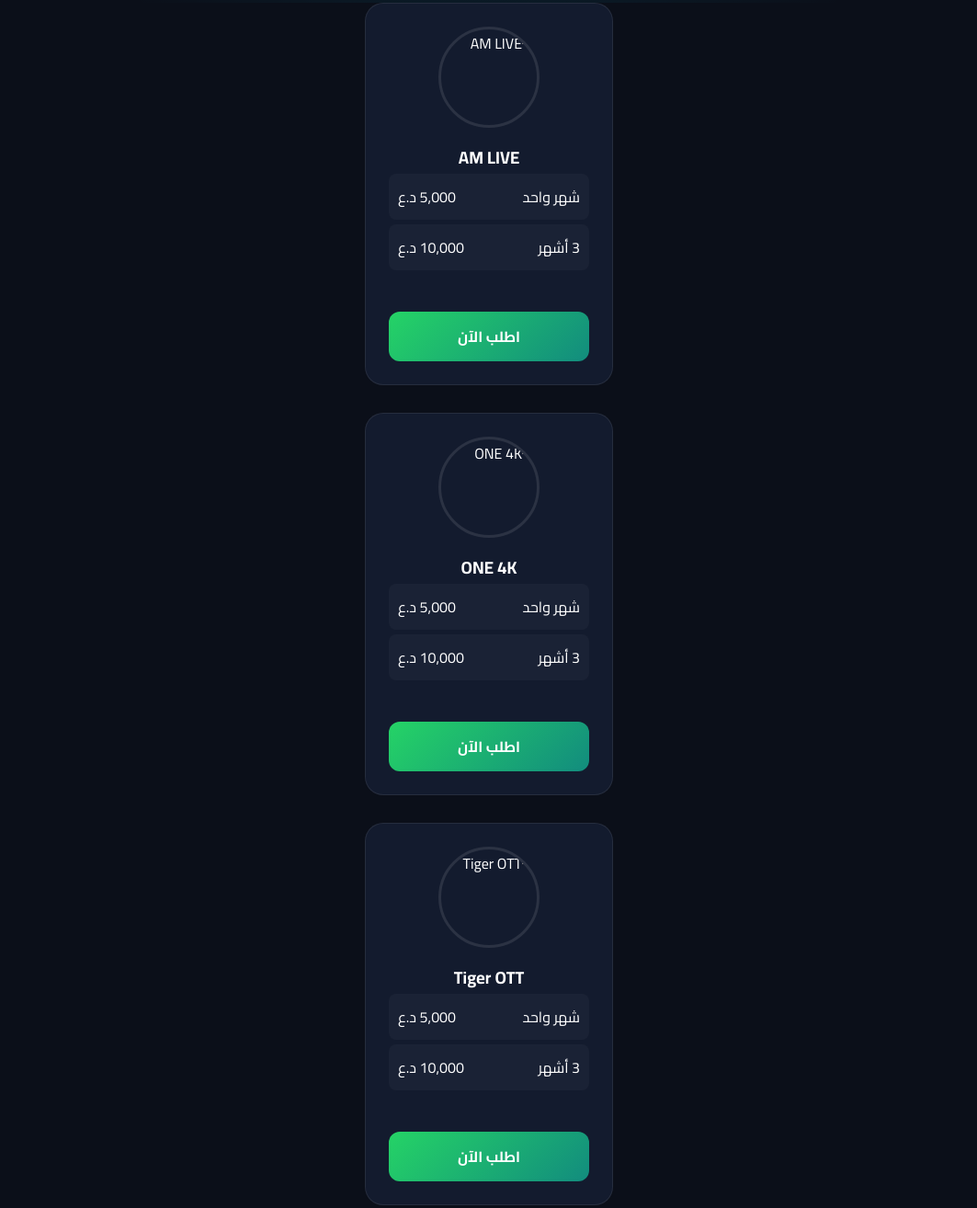
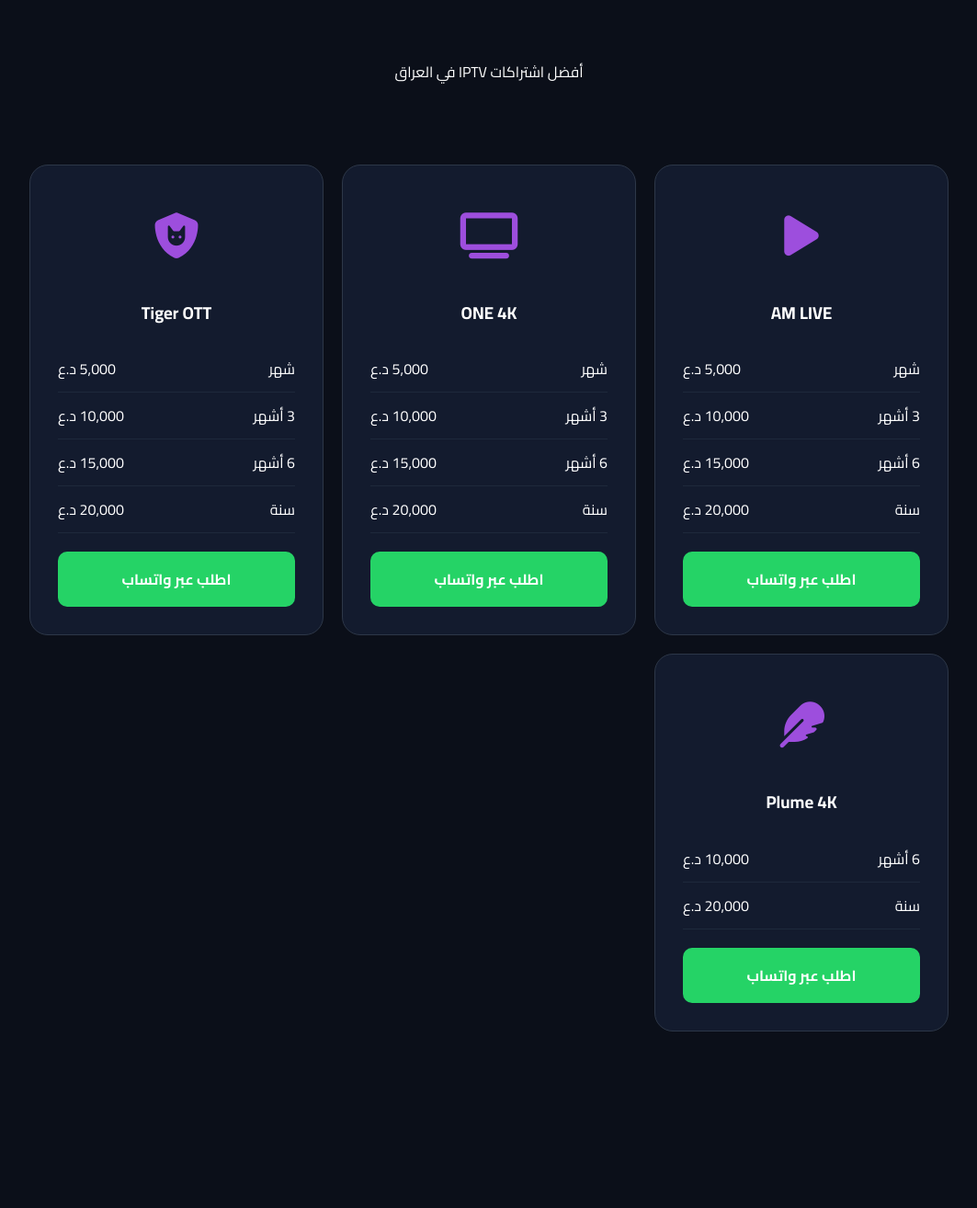
Before and after one commit to aidentariq90-bot/Ayan-Store, a plain HTML site: page index.html in a window 1280 px wide. Shown: the part 317-1631 px from the top of the page at 92% size, without its empty margins (108-1171 px from the left). After the commit the page ends 1459 px from the top, so only its background shows below. Drawn offline with Linux system fonts and the light colour scheme.

Commit message:
Refactor index.html for layout and styling updates
Updated the title and styling for consistency, and modified server card structure for better layout. Adjusted pricing display and added functionality for ordering via WhatsApp.

```diff
--- a/index.html
+++ b/index.html
@@ -3,84 +3,80 @@
 <head>
     <meta charset="UTF-8">
     <meta name="viewport" content="width=device-width, initial-scale=1.0">
-    <title>Ayan Store - متجر أيان لاشتراكات IPTV</title>
-    <link href="https://fonts.googleapis.com/css2?family=Cairo:wght@400;600;700;900&display=swap" rel="stylesheet">
+    <title>Ayan Store - متجر أيان</title>
+    <link href="https://fonts.googleapis.com/css2?family=Cairo:wght@400;700;900&display=swap" rel="stylesheet">
     <link rel="stylesheet" href="https://cdnjs.cloudflare.com/ajax/libs/font-awesome/6.4.0/css/all.min.css">
     <style>
-        :root { --bg-color: #0b0f19; --card-bg: #131b2e; --accent-blue: #00d2ff; --accent-purple: #9d4edd; --text-color: #ffffff; --text-muted: #a0aec0; --whatsapp-color: #25D366; }
-        * { box-sizing: border-box; margin: 0; padding: 0; font-family: 'Cairo', sans-serif; }
-        body { background-color: var(--bg-color); color: var(--text-color); min-height: 100vh; display: flex; flex-direction: column; }
-        header { text-align: center; padding: 40px 20px 20px; background: radial-gradient(circle at top, rgba(0, 210, 255, 0.15), transparent 70%); }
-        .main-logo { width: 140px; height: 140px; object-fit: contain; border-radius: 50%; box-shadow: 0 0 25px rgba(0, 210, 255, 0.4); margin-bottom: 15px; }
-        .title-3d { font-size: 3.2rem; font-weight: 900; background: linear-gradient(135deg, #00d2ff 0%, #9d4edd 100%); -webkit-background-clip: text; -webkit-text-fill-color: transparent; }
-        .container { max-width: 1200px; margin: 0 auto; padding: 0 20px 60px; }
-        .servers-grid { display: grid; grid-template-columns: repeat(auto-fit, minmax(270px, 1fr)); gap: 30px; }
-        .server-card { background: var(--card-bg); border-radius: 20px; padding: 25px; display: flex; flex-direction: column; align-items: center; border: 1px solid rgba(255, 255, 255, 0.08); }
-        .server-logo { width: 110px; height: 110px; object-fit: cover; border-radius: 50%; margin-bottom: 15px; border: 3px solid rgba(255, 255, 255, 0.1); }
-        .btn-whatsapp { width: 100%; background: linear-gradient(135deg, #25D366 0%, #128C7E 100%); color: white; padding: 12px; border-radius: 12px; text-align: center; text-decoration: none; font-weight: 700; margin-top: 15px; }
-        .pricing-list { width: 100%; list-style: none; margin-bottom: 25px; }
-        .price-item { display: flex; justify-content: space-between; padding: 10px; background: rgba(255, 255, 255, 0.03); margin-bottom: 5px; border-radius: 8px; }
+        :root { --bg: #0b0f19; --card: #131b2e; --blue: #00d2ff; --purple: #9d4edd; }
+        body { background: var(--bg); color: #fff; font-family: 'Cairo', sans-serif; margin: 0; padding: 0; }
+        header { text-align: center; padding: 50px 20px; }
+        .logo-icon { font-size: 80px; color: var(--blue); margin-bottom: 20px; text-shadow: 0 0 20px var(--blue); }
+        h1 { font-size: 3.5rem; background: linear-gradient(to right, #00d2ff, #9d4edd); -webkit-background-clip: text; -webkit-text-fill-color: transparent; }
+        .container { max-width: 1000px; margin: auto; padding: 20px; }
+        .grid { display: grid; grid-template-columns: repeat(auto-fit, minmax(280px, 1fr)); gap: 20px; }
+        .card { background: var(--card); padding: 30px; border-radius: 20px; text-align: center; border: 1px solid #2d3748; }
+        .icon-box { font-size: 50px; color: var(--purple); margin-bottom: 15px; }
+        .price-row { display: flex; justify-content: space-between; padding: 10px 0; border-bottom: 1px solid #1e293b; }
+        .btn { display: block; background: #25D366; color: white; padding: 15px; border-radius: 10px; text-decoration: none; font-weight: bold; margin-top: 20px; }
     </style>
 </head>
 <body>
+
     <header>
-        <!-- هنا شعار المتجر -->
-        <img src="svgviewer-png-output.png" alt="Ayan Store Logo" class="main-logo">
-        <h1 class="title-3d">AYAN STORE</h1>
+        <div class="logo-icon"><i class="fa-solid fa-bolt"></i></div>
+        <h1>AYAN STORE</h1>
+        <p>أفضل اشتراكات IPTV في العراق</p>
     </header>
 
     <div class="container">
-        <div class="servers-grid">
-            <!-- Server 1: AM LIVE -->
-            <div class="server-card">
-                <img src="IMG_142931_20260716.png" alt="AM LIVE" class="server-logo">
+        <div class="grid">
+            <!-- AM LIVE -->
+            <div class="card">
+                <div class="icon-box"><i class="fa-solid fa-play"></i></div>
                 <h3>AM LIVE</h3>
-                <ul class="pricing-list">
-                    <li class="price-item"><span>شهر واحد</span><span>5,000 د.ع</span></li>
-                    <li class="price-item"><span>3 أشهر</span><span>10,000 د.ع</span></li>
-                </ul>
-                <a href="#" onclick="orderServer('AM LIVE')" class="btn-whatsapp">اطلب الآن</a>
+                <div class="price-row"><span>شهر</span><span>5,000 د.ع</span></div>
+                <div class="price-row"><span>3 أشهر</span><span>10,000 د.ع</span></div>
+                <div class="price-row"><span>6 أشهر</span><span>15,000 د.ع</span></div>
+                <div class="price-row"><span>سنة</span><span>20,000 د.ع</span></div>
+                <a href="#" onclick="order('AM LIVE')" class="btn">اطلب عبر واتساب</a>
             </div>
 
-            <!-- Server 2: ONE 4K -->
-            <div class="server-card">
-                <img src="IMG_193200_20260813.jpg" alt="ONE 4K" class="server-logo">
+            <!-- ONE 4K -->
+            <div class="card">
+                <div class="icon-box"><i class="fa-solid fa-tv"></i></div>
                 <h3>ONE 4K</h3>
-                <ul class="pricing-list">
-                    <li class="price-item"><span>شهر واحد</span><span>5,000 د.ع</span></li>
-                    <li class="price-item"><span>3 أشهر</span><span>10,000 د.ع</span></li>
-                </ul>
-                <a href="#" onclick="orderServer('ONE 4K')" class="btn-whatsapp">اطلب الآن</a>
+                <div class="price-row"><span>شهر</span><span>5,000 د.ع</span></div>
+                <div class="price-row"><span>3 أشهر</span><span>10,000 د.ع</span></div>
+                <div class="price-row"><span>6 أشهر</span><span>15,000 د.ع</span></div>
+                <div class="price-row"><span>سنة</span><span>20,000 د.ع</span></div>
+                <a href="#" onclick="order('ONE 4K')" class="btn">اطلب عبر واتساب</a>
             </div>
 
-            <!-- Server 3: Tiger OTT -->
-            <div class="server-card">
-                <img src="IMG_214040_20260816.jpg" alt="Tiger OTT" class="server-logo">
+            <!-- Tiger OTT -->
+            <div class="card">
+                <div class="icon-box"><i class="fa-solid fa-shield-cat"></i></div>
                 <h3>Tiger OTT</h3>
-                <ul class="pricing-list">
-                    <li class="price-item"><span>شهر واحد</span><span>5,000 د.ع</span></li>
-                    <li class="price-item"><span>3 أشهر</span><span>10,000 د.ع</span></li>
-                </ul>
-                <a href="#" onclick="orderServer('Tiger OTT')" class="btn-whatsapp">اطلب الآن</a>
+                <div class="price-row"><span>شهر</span><span>5,000 د.ع</span></div>
+                <div class="price-row"><span>3 أشهر</span><span>10,000 د.ع</span></div>
+                <div class="price-row"><span>6 أشهر</span><span>15,000 د.ع</span></div>
+                <div class="price-row"><span>سنة</span><span>20,000 د.ع</span></div>
+                <a href="#" onclick="order('Tiger OTT')" class="btn">اطلب عبر واتساب</a>
             </div>
 
-            <!-- Server 4: Plume4k -->
-            <div class="server-card">
-                <img src="IMG_214107_20260816.jpg" alt="Plume4k" class="server-logo">
+            <!-- Plume 4K -->
+            <div class="card">
+                <div class="icon-box"><i class="fa-solid fa-feather"></i></div>
                 <h3>Plume 4K</h3>
-                <ul class="pricing-list">
-                    <li class="price-item"><span>6 أشهر</span><span>10,000 د.ع</span></li>
-                    <li class="price-item"><span>سنة كاملة</span><span>20,000 د.ع</span></li>
-                </ul>
-                <a href="#" onclick="orderServer('Plume 4K')" class="btn-whatsapp">اطلب الآن</a>
+                <div class="price-row"><span>6 أشهر</span><span>10,000 د.ع</span></div>
+                <div class="price-row"><span>سنة</span><span>20,000 د.ع</span></div>
+                <a href="#" onclick="order('Plume 4K')" class="btn">اطلب عبر واتساب</a>
             </div>
         </div>
     </div>
 
     <script>
-        const whatsappNumber = "9647731354565"; // ضع رقمك هنا
-        function orderServer(serverName) {
-            window.open(`https://wa.me/${whatsappNumber}?text=${encodeURIComponent('أريد الاشتراك في سيرفر: ' + serverName)}`, '_blank');
+        function order(server) {
+            window.location.href = "https://wa.me/+9647731354565?text=أريد الاشتراك في سيرفر " + server;
         }
     </script>
 </body>
```
